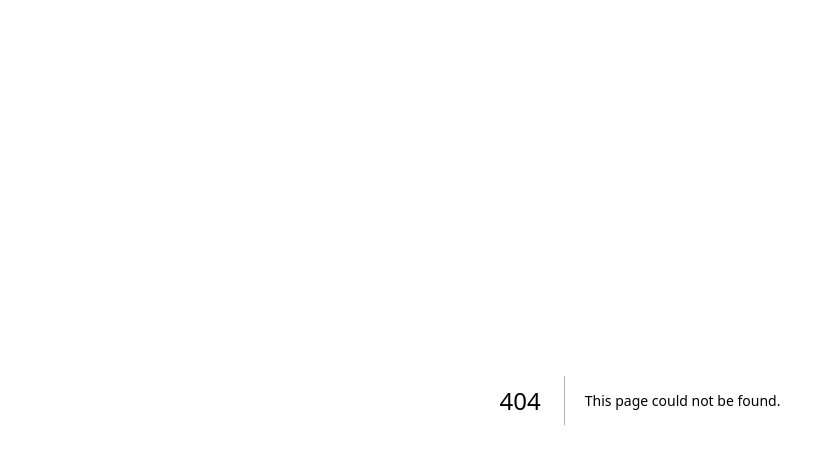
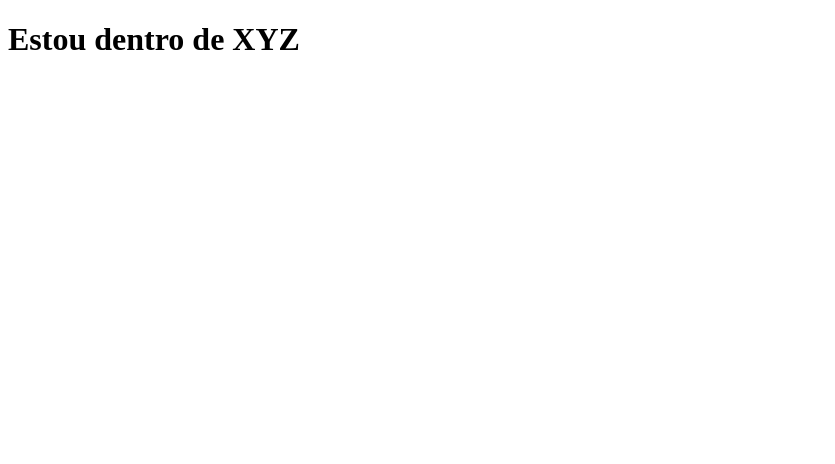
Before and after one commit to caiquemiranda/fundamentals-react, a Next.js app in the folder react-fundamentos/: page /teste in a window 1280 px wide. Before the commit this address had no page. Shown: the top 464 px of the page, without its empty margins (0-835 px from the left). Built offline with nearby package versions, Linux system fonts and the light colour scheme.

Commit message:
nav-next-pags

```diff
--- /dev/null
+++ b/react-fundamentos/src/app/abc/def/ghi/page.tsx
@@ -0,0 +1,3 @@
+export default function Page(){
+    return <div>Estou dentro de ABC-DEF-GHI</div>
+}
--- /dev/null
+++ b/react-fundamentos/src/pages/teste.tsx
@@ -0,0 +1,9 @@
+export default function Teste(){
+    return (
+    <div>
+        <h1>
+            Estou dentro de XYZ
+        </h1>
+    </div>
+)
+}
```
